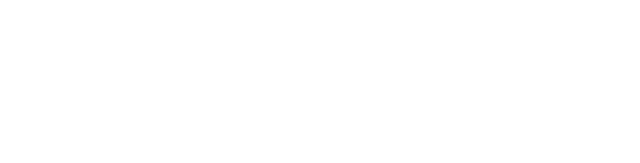
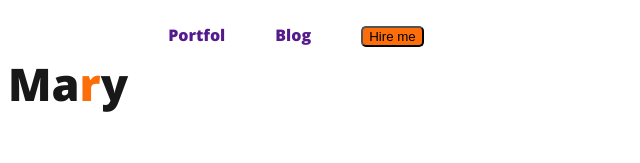
Before and after one commit to MridulChadraNath/Web-developer-portfolio, a plain HTML site: page index.html in a window 1280 px wide. Shown: the whole page, without its empty margins (0-640 px from the left). Drawn offline with nearby package versions, Linux system fonts and the light colour scheme.

Commit message:
First commit

```diff
--- /dev/null
+++ b/css/style.css
@@ -0,0 +1,36 @@
+/* Common shared Styles */
+body{
+    font-family: 'Lato', sans-serif;
+    font-family: 'Open Sans', sans-serif;
+}
+.text-primary{
+    color: #FD6E0A;
+}
+
+.btn-primary{
+    border-radius: 5px;
+    background: #FD6E0A;
+}
+
+nav{
+    display: flex;
+}
+nav > ul{
+    display: flex;
+}
+nav li{
+    list-style: none;
+    margin-right: 50px;
+}
+nav a{
+    text-decoration: none;
+
+}
+
+.nav-title{
+    color: #181818;
+    font-family: Open Sans;
+    font-size: 45px;
+    font-style: normal;
+    font-weight: 800;
+}
--- a/index.html
+++ b/index.html
@@ -5,10 +5,20 @@
     <meta http-equiv="X-UA-Compatible" content="IE=edge">
     <meta name="viewport" content="width=device-width, initial-scale=1.0">
     <title>Web Developer portfolio</title>
+    <link rel="stylesheet" href="css/style.css"><link rel="preconnect" href="https://fonts.googleapis.com">
+    <link rel="preconnect" href="https://fonts.gstatic.com" crossorigin>
+    <link href="https://fonts.googleapis.com/css2?family=Open+Sans:wght@800&display=swap" rel="stylesheet">
 </head>
 <body>
     <header>
-
+        <nav>
+            <h3 class="nav-title">Ma<span class="text-primary">r</span>y</h3>
+            <ul>
+                <li><a href="">Portfol</a></li>
+                <li><a href="">Blog</a></li>
+                <li><Button class="btn-primary">Hire me</Button></li>
+            </ul>
+        </nav>
     </header>
 
     <main>
```
Also changed, not shown: images/developer.png (added), images/hardy.png (added), images/header_bg.png (added), images/icons/facebook.png (added), images/icons/insta.png (added), images/icons/js.png (added), images/icons/mongo.png (added), images/icons/nodejs.png (added), images/icons/react.png (added), images/icons/twitter.png (added).
